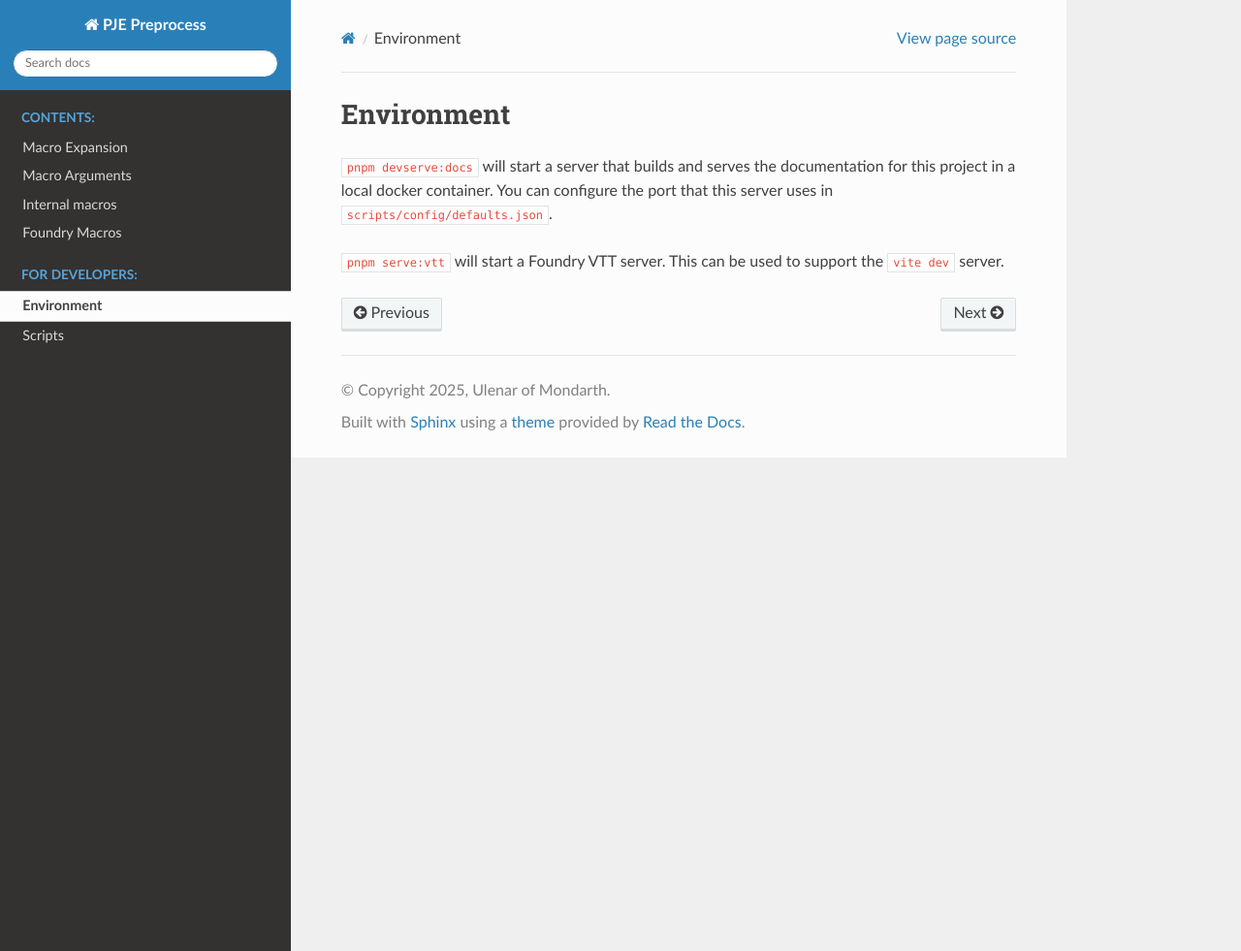
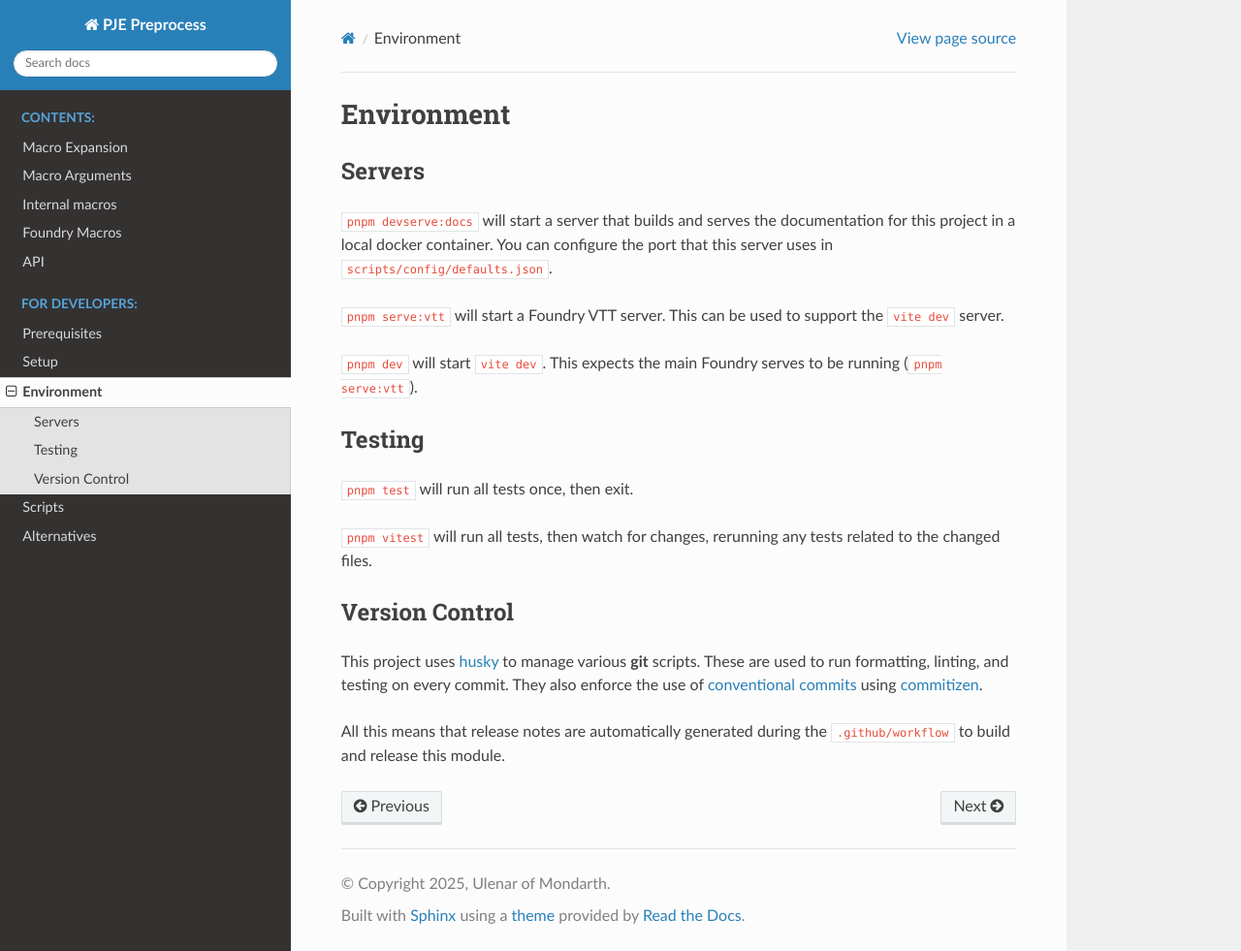
Before and after one commit to ulenarofmondarth/power-journal-preprocess, a Sphinx documentation site: the page built from docs/developers/environment.rst, in a window 1280 px wide and 981 px high. Shown: the whole window at 97% size. Built offline with Sphinx 7.4.7 and the Read the Docs theme 3.1.0, drawn with Linux system fonts in a browser that asks for light colours.

Commit message:
docs: added developer information

```diff
--- a/docs/developers/environment.rst
+++ b/docs/developers/environment.rst
@@ -1,6 +1,26 @@
 Environment
 ===========
+
+Servers
+-------
 
 ``pnpm devserve:docs`` will start a server that builds and serves the documentation for this project in a local docker container. You can configure the port that this server uses in ``scripts/config/defaults.json``.
 
 ``pnpm serve:vtt`` will start a Foundry VTT server. This can be used to support the ``vite dev`` server.
+
+``pnpm dev`` will start ``vite dev``. This expects the main Foundry serves to be running (``pnpm serve:vtt``).
+
+Testing
+-------
+
+``pnpm test`` will run all tests once, then exit.
+
+``pnpm vitest`` will run all tests, then watch for changes, rerunning any tests related to the changed files.
+
+
+Version Control
+---------------
+
+This project uses `husky <https://typicode.github.io/husky/>`_ to manage various :program:`git` scripts. These are used to run formatting, linting, and testing on every commit. They also enforce the use of `conventional commits <https://github.com/conventional-changelog/conventional-changelog>`_ using `commitizen <https://www.npmjs.com/package/commitizen>`_.
+
+All this means that release notes are automatically generated during the ``.github/workflow`` to build and release this module.
--- a/docs/index.rst
+++ b/docs/index.rst
@@ -77,10 +77,14 @@ To mitigate this problem there is a limit to the number of times any one functio
    macro_arguments.rst
    internal_macros.rst
    fvtt_macros.rst
+   api.rst
 
 .. toctree::
    :maxdepth: 2
    :caption: For Developers:
 
+   developers/prerequisites.rst
+   developers/setup.rst
    developers/environment.rst
    developers/scripts.rst
+   developers/alternatives.rst
```
Also changed, not shown: docs/api.rst (added, +40 -0 lines), docs/developers/alternatives.rst (added, +45 -0 lines), docs/developers/prerequisites.rst (added, +32 -0 lines), docs/developers/setup.rst (added, +36 -0 lines).
